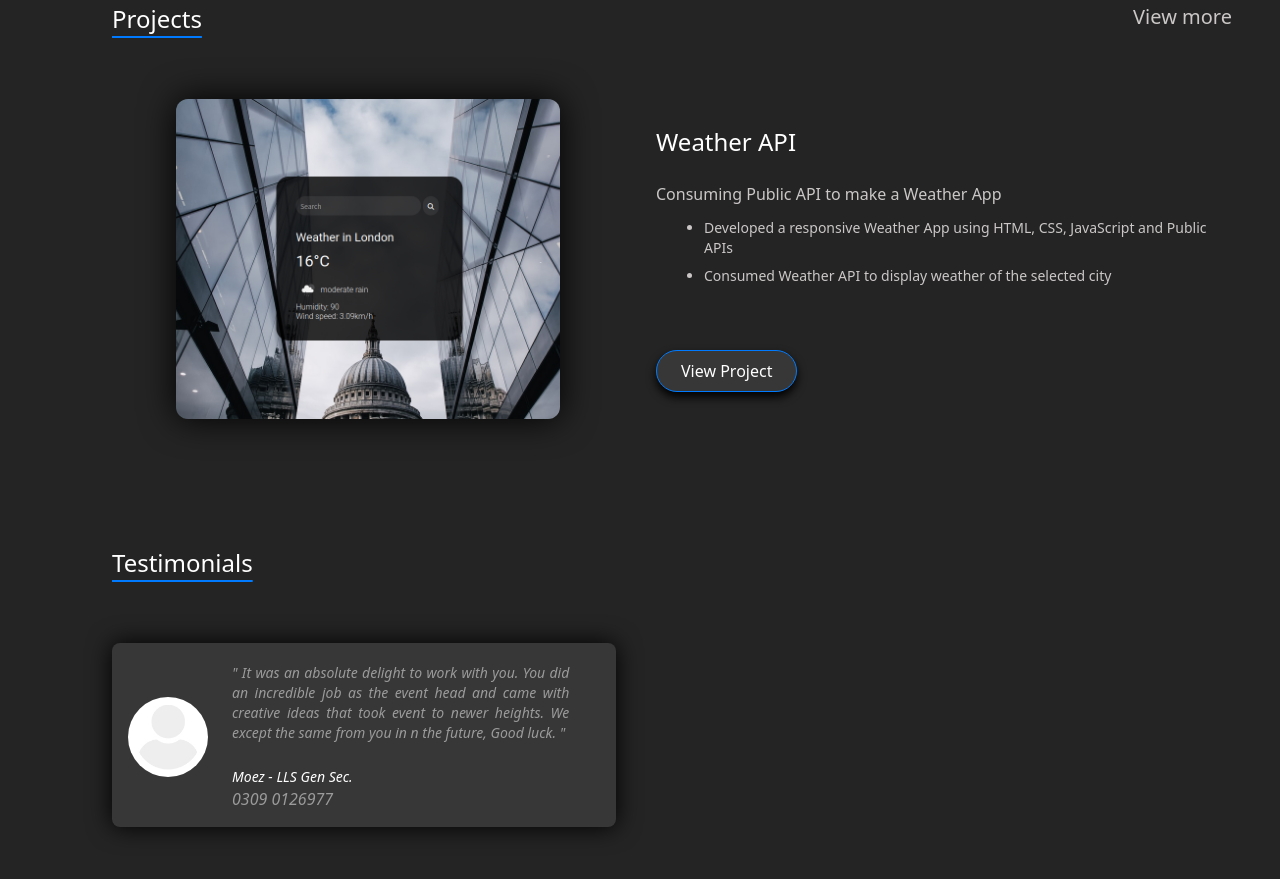
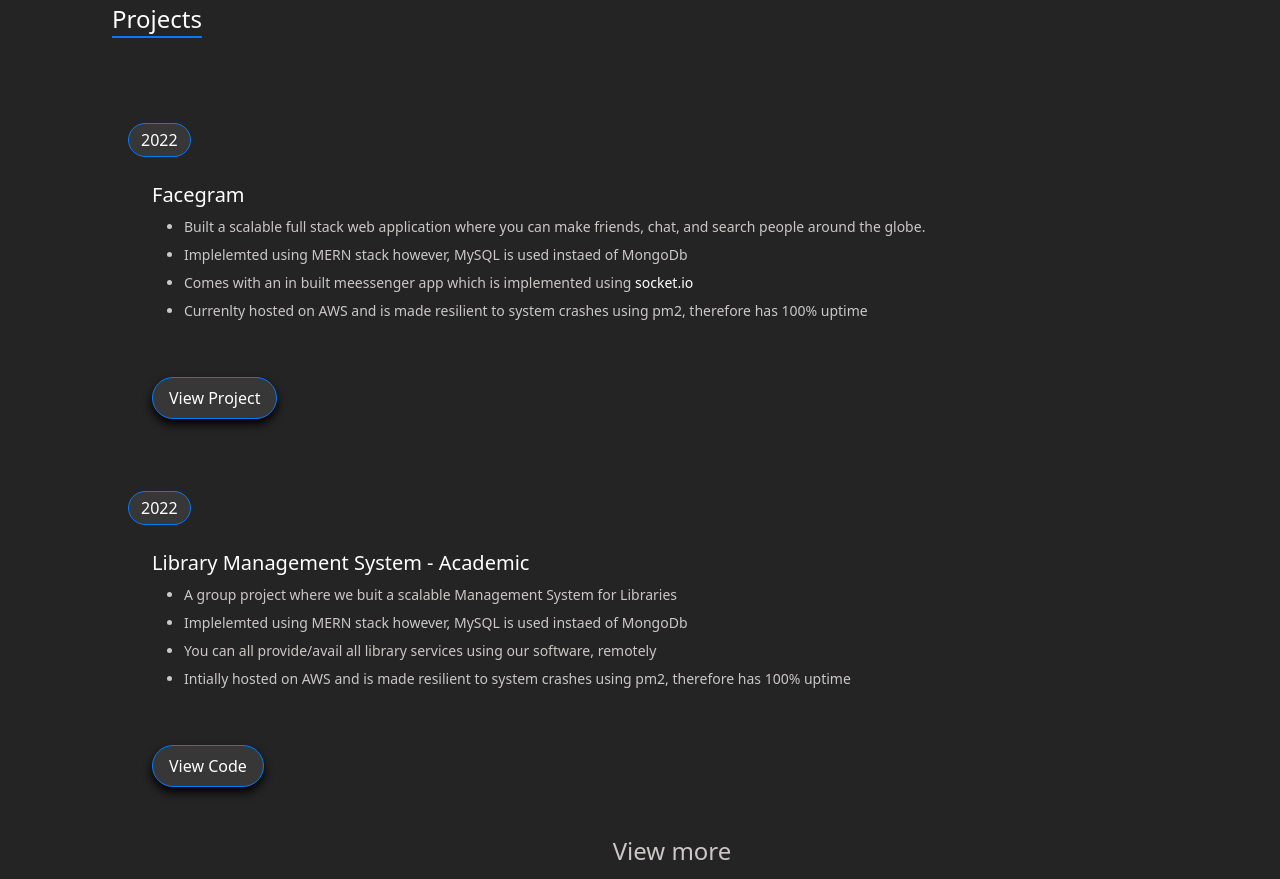
Before and after one commit to Qa5imm/qa5imm.github.io, a website: page index.html in a window 1280 px wide. Shown: the part 1461-2340 px from the top of the page. Drawn offline with Linux system fonts and the light colour scheme.

Commit message:
resume style changed

```diff
--- a/index.html
+++ b/index.html
@@ -128,11 +128,42 @@
     <section id="projects" class="mx-8 mt-28 md:ml-28 md:mr-12">
         <div id="projects-nav" class="flex justify-between items-start">
             <h1 class="text-2xl text-white underline underline-offset-8 decoration-blue mb-16">Projects</h1>
-            <a href="resume.html" class="text-text text-lg hover:text-blue md:text-xl"> View more</a>
         </div>
-        <div id="projects-details" class="flex  items-center flex-col-reverse  gap-x-24 md:flex-row md:ml-16">
 
-            <img id="details-graphic" src="images/project.png" alt="" class="object-cover h-72 w-80 rounded-xl shadow-black shadow-[0px_0px_35px] lg:h-80 lg:w-96">
+        <div id="skills-8" class="  pl-4 pt-6 pb-12 md:w-10/12">
+            <button class="border border-blue text-white px-3 py-1 rounded-full bg-bord hover:bg-blue mr-2">2022</button>
+            <div id="8-name" class="flex flex-col ml-6 mt-6">
+                <p class="text-white text-xl mb-2">Facegram</p>
+                <ul class="list-disc ml-8">
+                    <li  class="text-text mb-2 text-sm"> Built a  scalable full stack web application where you can make friends, chat, and search people around the globe.</li>
+                    <li  class="text-text mb-2 text-sm"> Implelemted using MERN stack however, MySQL is used instaed of MongoDb  </li>
+                    <li  class="text-text mb-2 text-sm"> Comes with an in built meessenger app which is implemented using <a href="https://socket.io/" target="_blank" class="text-white hover:underline">socket.io</a> </li>
+                    <li  class="text-text mb-2 text-sm"> Currenlty hosted on AWS and is made resilient to system crashes using pm2, therefore has 100% uptime</li>
+                </ul>
+                <div id="details-button" class="mt-12">
+                    <button class="shadow-black shadow-[0px_5px_10px] border border-blue text-white px-4 py-2 rounded-full bg-bord hover:bg-blue"><a target="_blank" href="http://ec2-44-196-47-71.compute-1.amazonaws.com:3006/" class="text-md">View Project</a></button>
+                </div>
+            </div>
+        </div>
+        <div id="skills-9" class="pl-4 pt-6 pb-12 md:w-10/12">
+            <button class="border border-blue text-white px-3 py-1 rounded-full bg-bord hover:bg-blue mr-2">2022</button>
+            <div id="9-name" class="flex flex-col ml-6 mt-6">
+                <p class="text-white text-xl mb-2">Library Management System - Academic</p>
+                <ul class="list-disc ml-8">
+                    <li  class="text-text mb-2 text-sm"> A group project where we buit a scalable Management System for Libraries </li>
+                    <li  class="text-text mb-2 text-sm"> Implelemted using MERN stack however, MySQL is used instaed of MongoDb  </li>
+                    <li  class="text-text mb-2 text-sm"> You can all provide/avail all library services using our software, remotely </li>
+                    <li  class="text-text mb-2 text-sm"> Intially hosted on AWS and is made resilient to system crashes using pm2, therefore has 100% uptime</li>
+                </ul>
+                <div id="details-button" class="mt-12">
+                    <button class="shadow-black shadow-[0px_5px_10px] border border-blue text-white px-4 py-2 rounded-full bg-bord hover:bg-blue"><a target="_blank" href="https://github.com/Qa5imm/Library_Management_system" class="text-md">View Code </a></button>
+                </div>
+            </div>
+        </div>
+
+        <!-- <div id="projects-details" class="flex  items-center flex-col-reverse  gap-x-24 md:flex-row md:ml-16">
+
+            <img id="details-graphic" src="images/todo4.png" alt="" class="h-72 w-80 rounded-xl shadow-black shadow-[0px_0px_35px] lg:h-72 lg:w-80">
 
             <div id="details-about" class="flex flex-col items-center md:items-start">
                 <p class="text-white text-2xl mb-6">Weather API</p>
@@ -145,9 +176,14 @@
                 <div id="details-button" class="mt-12 mb-12 md:mb-0 md:mt-16">
                     <button class="shadow-black shadow-[0px_5px_10px] border border-blue text-white px-6 py-2 rounded-full bg-bord hover:bg-blue"><a target="_blank" href="https://qa5imm.github.io/weather_api.github.io/">View Project</a></button>
                 </div>
-            </div>
+            </div> -->
+
+        <!-- </div> -->
+        <div class="w-screen flex justify-center">
+            <a href="resume.html" class=" text-text text-xl hover:text-blue md:text-2xl"> View more</a>
 
         </div>
+
 
 
 
```
Also changed, not shown: resume.html (+2 -2 lines), images/todo1.png (added), images/todo2.png (added), images/todo3.png (added), images/todo4.png (added).
